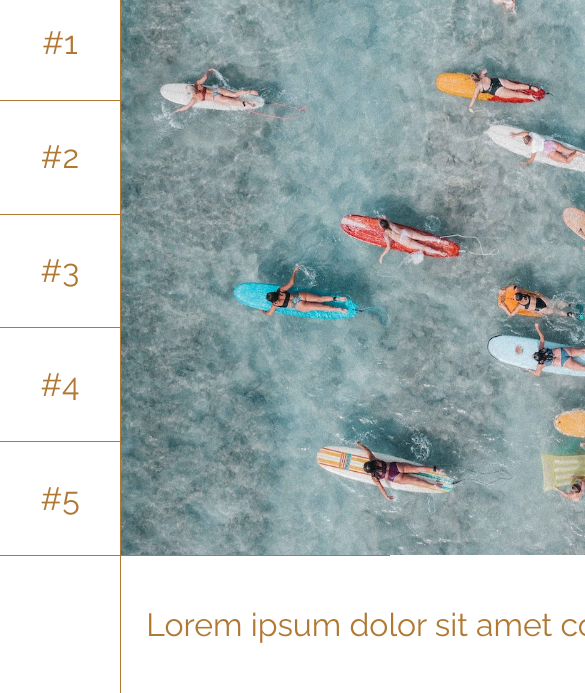
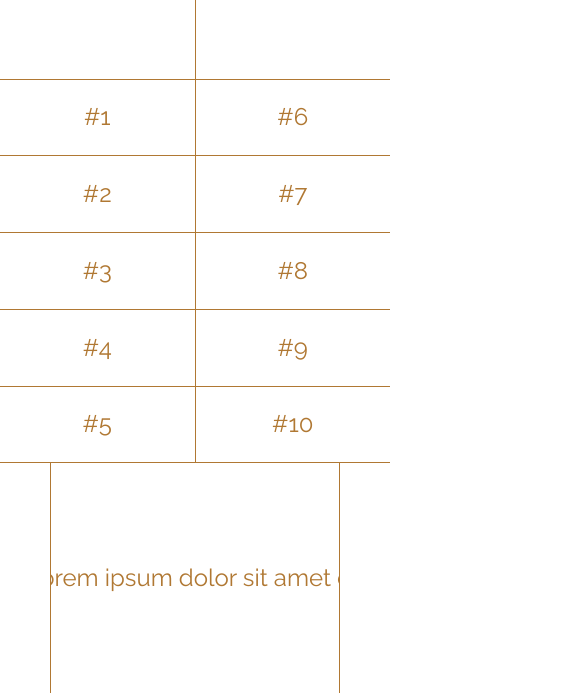
Before and after one commit to minapark127/10x19, a website: page index.html in a window 390 px wide. Shown: the part 151-844 px from the top of the page, 585 px wide, since content can reach past the window. Drawn offline with nearby package versions, Linux system fonts and the light colour scheme; files that its build step writes are made by us from their sources.

Commit message:
added responsive styles

```diff
--- /dev/null
+++ b/src/scss/_extends.scss
@@ -0,0 +1,10 @@
+%flexCenter {
+  display: flex;
+  justify-content: center;
+  align-items: center;
+}
+
+%revertColor {
+  background-color: $mainColor;
+  color: white;
+}
--- /dev/null
+++ b/src/scss/_mixins.scss
@@ -0,0 +1,11 @@
+@mixin responsive($device) {
+  @if $device == "mobile" {
+    @media screen and (max-width: $maxMobile) {
+      @content;
+    }
+  } @else if $device == "tablet" {
+    @media screen and (min-width: $minTablet) {
+      @content;
+    }
+  }
+}
--- a/src/scss/_variables.scss
+++ b/src/scss/_variables.scss
@@ -1,12 +1,3 @@
 $mainColor: #b07833;
-
-%flexCenter {
-  display: flex;
-  justify-content: center;
-  align-items: center;
-}
-
-%revertColor {
-  background-color: $mainColor;
-  color: white;
-}
+$minTablet: 768px;
+$maxMobile: $minTablet - 1;
--- a/src/scss/styles.scss
+++ b/src/scss/styles.scss
@@ -1,5 +1,7 @@
 @import "_reset";
 @import "_variables";
+@import "_extends";
+@import "_mixins";
 @import url("https://fonts.googleapis.com/css2?family=Raleway:wght@400;600&display=swap");
 
 body {
@@ -9,7 +11,40 @@ body {
     text-decoration: none;
     color: inherit;
   }
+  @include responsive(mobile) {
+    font-size: 1.5rem;
+  }
 }
+
+.wrapper > *,
+.overlay > * {
+  display: grid;
+  @include responsive(tablet) {
+    grid-template-columns:
+      minmax(120px, 1fr)
+      minmax(500px, 1.8fr)
+      minmax(120px, 1fr);
+  }
+  column-gap: 1px;
+}
+
+.header {
+  text-transform: uppercase;
+  &__logo {
+    font-size: 2.2rem;
+    a {
+      text-decoration: none;
+      color: inherit;
+    }
+  }
+  @include responsive(mobile) {
+    grid-template-columns: repeat(2, 1fr);
+    span {
+      display: none;
+    }
+  }
+}
+
 .wrapper {
   background-color: $mainColor;
   color: $mainColor;
@@ -29,7 +64,6 @@ body {
       @extend %revertColor;
     }
   }
-
   main {
     height: 100%;
     overflow: hidden;
@@ -38,6 +72,7 @@ body {
       grid-template-rows: repeat(5, 1fr);
       row-gap: 1px;
       a {
+        padding: 0.5rem;
         @extend %flexCenter;
         &:hover {
           @extend %revertColor;
@@ -53,7 +88,6 @@ body {
       }
     }
   }
-
   footer {
     .sliding {
       overflow: hidden;
@@ -71,24 +105,16 @@ body {
       }
     }
   }
-}
-// add responsive
-.wrapper > *,
-.overlay > * {
-  display: grid;
-  grid-template-columns:
-    minmax(120px, 1fr)
-    minmax(500px, 1.8fr)
-    minmax(120px, 1fr);
-  column-gap: 1px;
-}
-.header {
-  text-transform: uppercase;
-  &__logo {
-    font-size: 2.3rem;
-    a {
-      text-decoration: none;
-      color: inherit;
+  @include responsive(mobile) {
+    grid-template-rows: 3fr 5fr 3fr;
+    main {
+      grid-template-columns: repeat(2, 1fr);
+      .img-column {
+        display: none;
+      }
+    }
+    footer {
+      grid-template-columns: 50px 1fr 50px;
     }
   }
 }
@@ -105,9 +131,12 @@ body {
   @extend %revertColor;
 
   .header {
+    @include responsive(mobile) {
+      column-gap: 0px;
+      box-shadow: 0px 10px 25px -13px rgba(0, 0, 0, 0.35);
+    }
     position: relative;
     & > * {
-      padding: 20px;
       @extend %revertColor;
     }
     &__logo,
@@ -124,7 +153,7 @@ body {
     height: 100vh;
     overflow: scroll;
     &__text {
-      padding: 100px 20px;
+      padding: 150px 20px;
       line-height: 3rem;
       letter-spacing: 1px;
       text-align: center;
@@ -140,6 +169,12 @@ body {
           color: black;
         }
       }
+    }
+  }
+  @include responsive(mobile) {
+    grid-template-rows: 3fr 8fr;
+    &__body__text {
+      padding: 300px 20px;
     }
   }
 }
```
